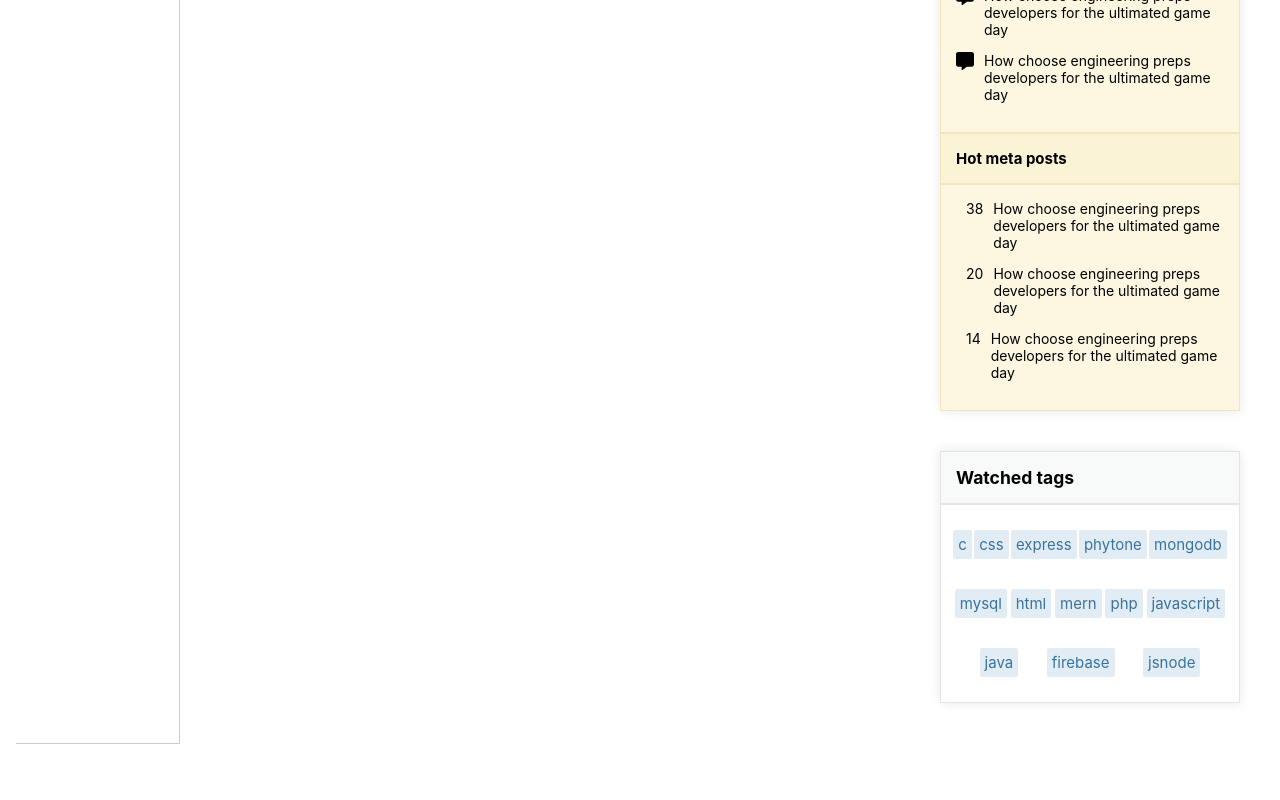
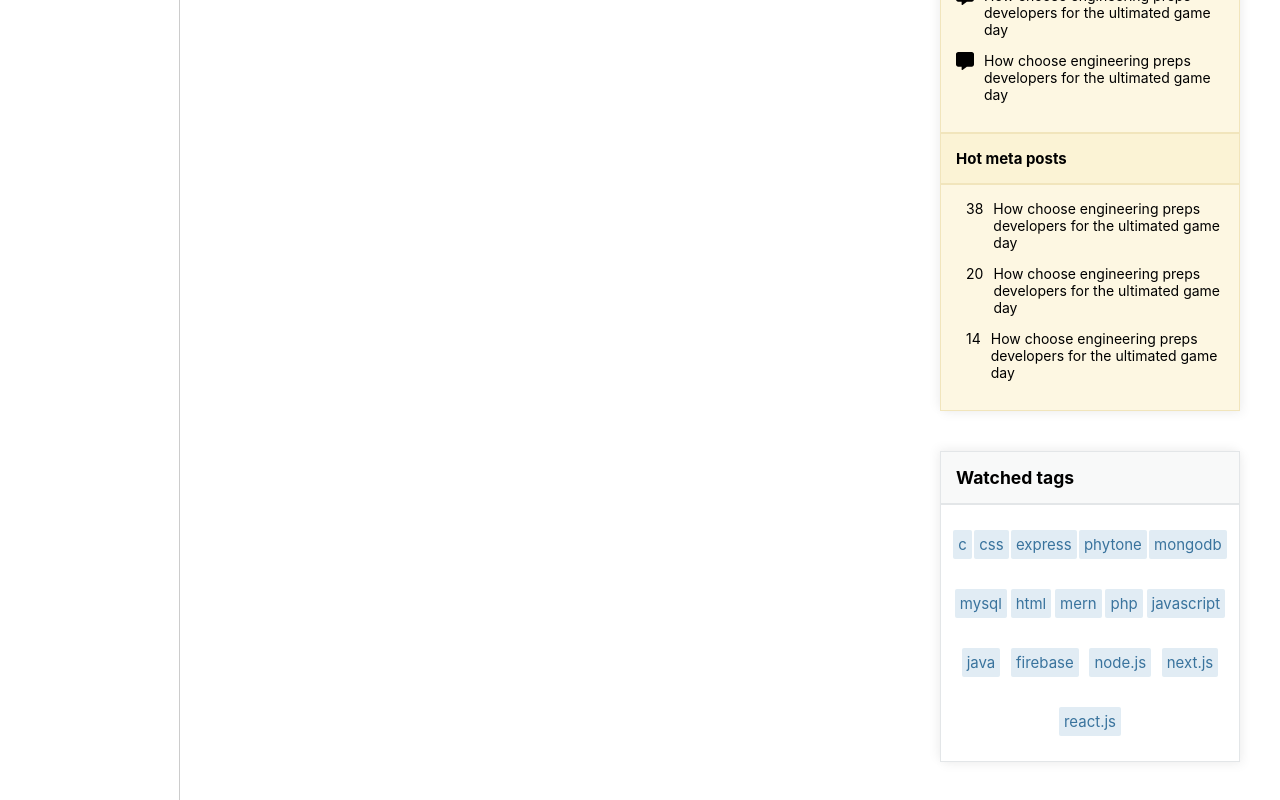
Before and after one commit to kalyanirodge/clone_project, a React (Create React App) app in the folder client/: page / in a window 1280 px wide. Shown: the part 433-1233 px from the top of the page. Before the commit the page ends 1176 px from the top, so only its background shows below. Built offline with nearby package versions, Linux system fonts and the light colour scheme; no server answers.

Commit message:
<h1>committed</h1>

```diff
--- a/client/src/components/RightSidebar/WidgetTags.jsx
+++ b/client/src/components/RightSidebar/WidgetTags.jsx
@@ -1,7 +1,7 @@
 import React from 'react'
 
 const WidgetTags = () => {
-     const tags = ['c', 'css', 'express', 'phytone', 'mongodb', 'mysql', 'html', 'mern', 'php', 'javascript', 'java','firebase', 'jsnode']
+     const tags = ['c', 'css', 'express', 'phytone', 'mongodb', 'mysql', 'html', 'mern', 'php', 'javascript', 'java','firebase', 'node.js', 'next.js', 'react.js']
   return (
     <div className='widget-tags'>
         <h3>Watched tags</h3>
```
